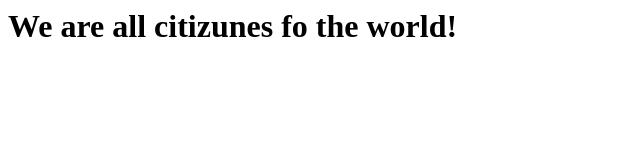
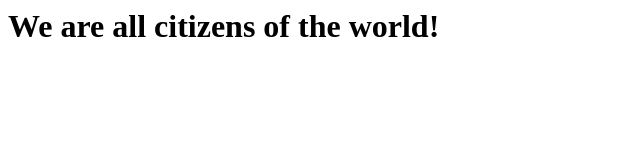
Before and after one commit to KrustyTy/CodeLouisville2019, a plain HTML site: page JoshGoebel/index.html in a window 1280 px wide. Shown: the whole page, without its empty margins (0-640 px from the left). Drawn offline with Linux system fonts and the light colour scheme.

Commit message:
Fix spelling mistake

```diff
--- a/JoshGoebel/index.html
+++ b/JoshGoebel/index.html
@@ -1 +1 @@
-<h1>We are all citizunes fo the world!</h1>
+<h1>We are all citizens of the world!</h1>
```
